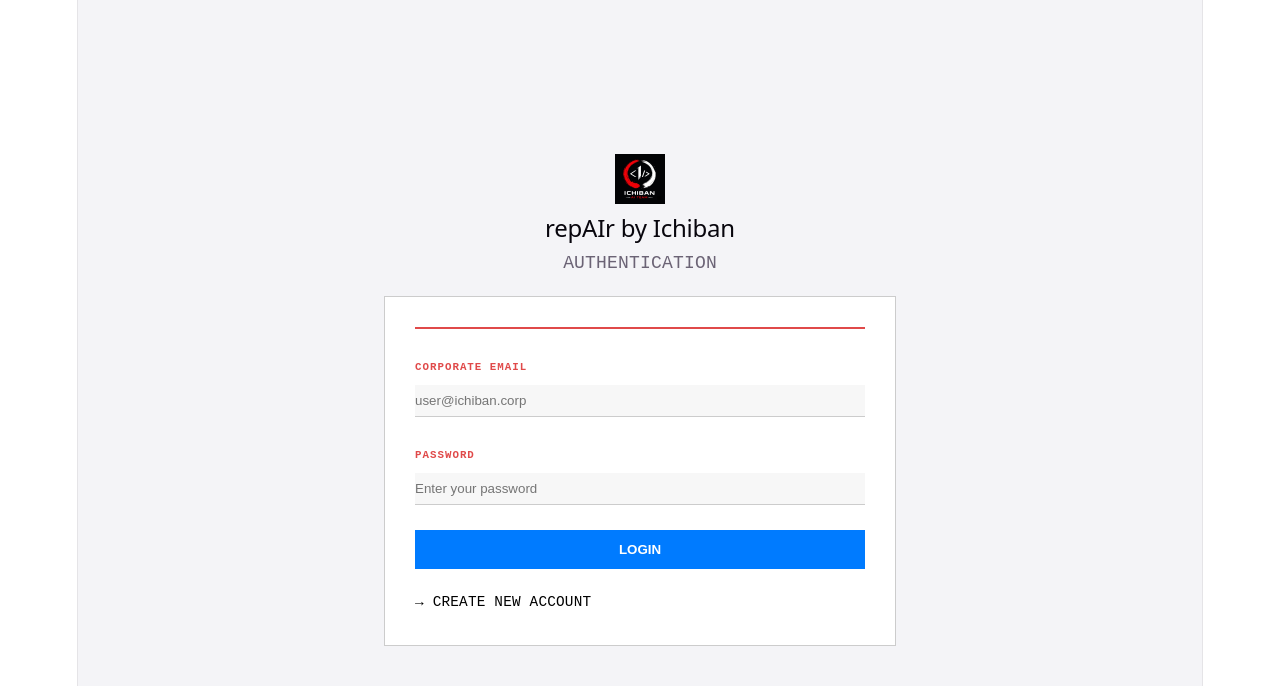
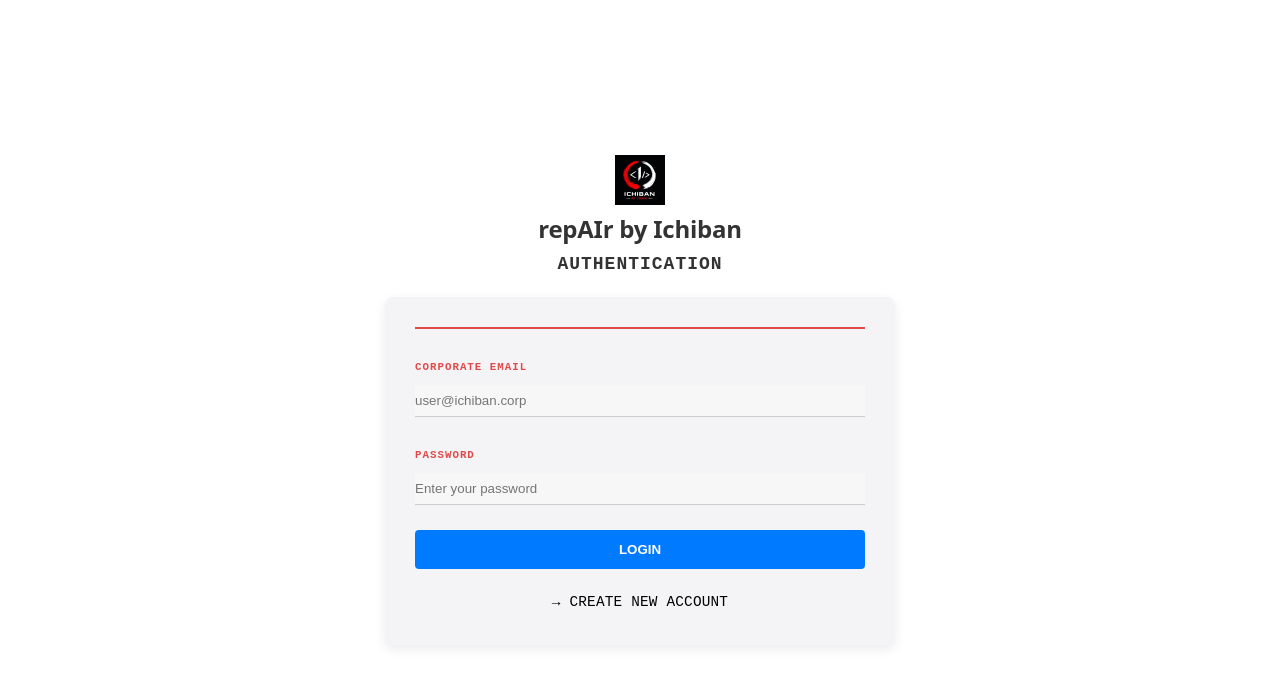
Before and after one commit to Abdul-Rahman7191/My-capstone, a React app in the folder LoginLandingRegister/Frontend/: page /login in a window 1280 px wide. Shown: the top 686 px of the page. Built offline with nearby package versions, Linux system fonts and the light colour scheme; the HTML template or start-up script is replaced by a standard one.

Commit message:
Your descriptive update message

```diff
--- a/LoginLandingRegister/Frontend/src/components/Landing.css
+++ b/LoginLandingRegister/Frontend/src/components/Landing.css
@@ -4,7 +4,7 @@
   align-items: center;
   justify-content: center;
   height: 100vh;
-  background-color: #f4f4f7;
+  background-color: #ffff;
   font-family: sans-serif;
 }
 
--- a/LoginLandingRegister/Frontend/src/components/Login.css
+++ b/LoginLandingRegister/Frontend/src/components/Login.css
@@ -4,29 +4,53 @@
   align-items: center;
   justify-content: center;
   min-height: 100vh;
-  background-color: #f4f4f7;
+  background-color: #ffffff; /* full-page light gray */
   font-family: monospace;
 }
 
+/* Logo stays small and centered */
 .small-logo {
-  width: 60px;       /* Forces the logo to stay small */
+  width: 60px;
   height: auto;
   display: block;
   margin: 0 auto 10px auto;
 }
 
+/* Login box blends with background but has subtle elevation */
 .login-box {
-  background: white;
+  background: #f4f4f7;   /* same as page background */
   width: 450px;
-  border: 1px solid #ccc;
   padding: 30px;
+  border-radius: 8px;    /* soft corners */
+  box-shadow: 0 4px 12px rgba(0,0,0,0.08); /* subtle shadow for standout */
 }
 
-.red-line { height: 3px; background: #e04a4a; margin-bottom: 20px; }
+/* Accent line */
+.red-line {
+  height: 3px;
+  background: #e04a4a;
+  margin-bottom: 20px;
+}
 
-label { font-size: 0.65rem; color: #e04a4a; display: block; margin-top: 15px; font-weight: bold; }
-input { width: 100%; border: none; border-bottom: 1px solid #ccc; padding: 8px 0; margin-bottom: 5px; }
+/* Labels and inputs */
+label {
+  font-size: 0.65rem;
+  color: #e04a4a;
+  display: block;
+  margin-top: 15px;
+  font-weight: bold;
+}
 
+input {
+  width: 100%;
+  border: none;
+  border-bottom: 1px solid #ccc;
+  padding: 8px 0;
+  margin-bottom: 5px;
+  background: transparent; /* blend with box */
+}
+
+/* Buttons */
 .login-btn {
   width: 100%;
   background: #007bff;
@@ -36,7 +60,33 @@
   margin-top: 20px;
   cursor: pointer;
   font-weight: bold;
+  border-radius: 4px;
+  transition: 0.3s;
 }
 
-.register-link { text-align: left; font-size: 0.8rem; margin-top: 20px; }
-.register-link a { text-decoration: none; color: black; }
+.login-btn:hover {
+  opacity: 0.9;
+}
+
+.register-link {
+  text-align: left;
+  font-size: 0.8rem;
+  margin-top: 20px;
+}
+
+.register-link a {
+  text-decoration: none;
+  color: black;
+}
+
+.auth-label {
+  color: #333333;   /* dark grey */
+  font-weight: 600; /* optional: make it stand out */
+  font-size: 18px;  /* optional: adjust size */
+  letter-spacing: 1px; /* optional: spacing for a clean look */
+}
+
+.logo-header h2 {
+  color: #333333; /* dark grey, clearly visible */
+  font-weight: bold;
+}
--- a/LoginLandingRegister/Frontend/src/components/Register.css
+++ b/LoginLandingRegister/Frontend/src/components/Register.css
@@ -5,7 +5,7 @@
   align-items: center;
   justify-content: center;
   min-height: 100vh;
-  background-color: #f0f0f0; /* Light gray background */
+  background-color: #ffff; /* Light gray background */
   font-family: 'Courier New', Courier, monospace;
 }
 
--- a/LoginLandingRegister/Frontend/src/index.css
+++ b/LoginLandingRegister/Frontend/src/index.css
@@ -2,7 +2,7 @@
   --text: #6b6375;
   --text-h: #08060d;
   --bg: #fff;
-  --border: #e5e4e7;
+  --border: #ffffff;
   --code-bg: #f4f3ec;
   --accent: #aa3bff;
   --accent-bg: rgba(170, 59, 255, 0.1);
@@ -35,7 +35,7 @@
     --text: #9ca3af;
     --text-h: #f3f4f6;
     --bg: #16171d;
-    --border: #2e303a;
+    --border: #ffff;
     --code-bg: #1f2028;
     --accent: #c084fc;
     --accent-bg: rgba(192, 132, 252, 0.15);
@@ -109,3 +109,19 @@
   padding: 4px 8px;
   background: var(--code-bg);
 }
+
+html, body {
+  margin: 0;
+  padding: 0;
+  width: 100%;
+  min-height: 100vh;
+  background-color: #ffffff !important; /* pure white background */
+}
+
+.login-box a {
+  display: block;        /* makes the link take full width */
+  text-align: center;    /* centers the text */
+  margin-top: 20px;      /* optional spacing above */
+  color: #333333;        /* optional: dark grey for visibility */
+  text-decoration: none; /* optional: remove underline */
+}
```
Also changed, not shown: 1 other file (tests, documents, lock files or other folders).
